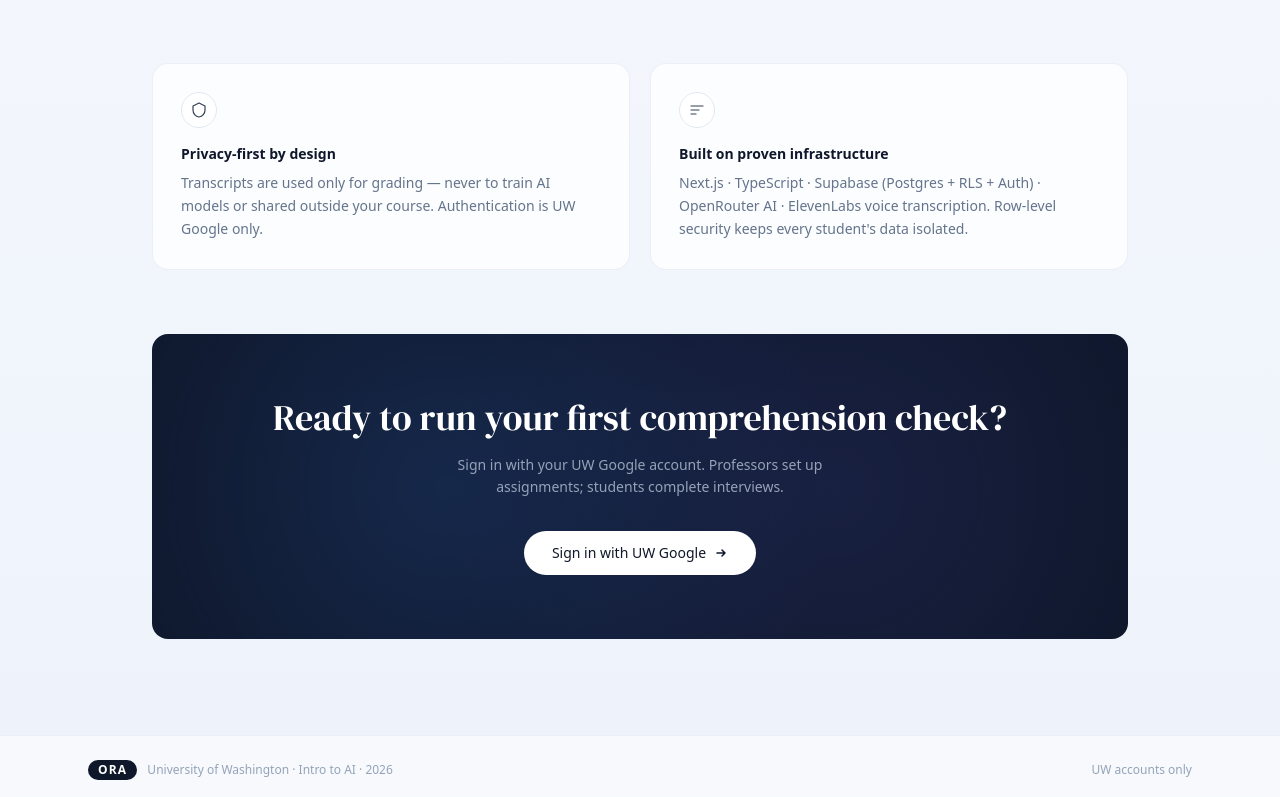
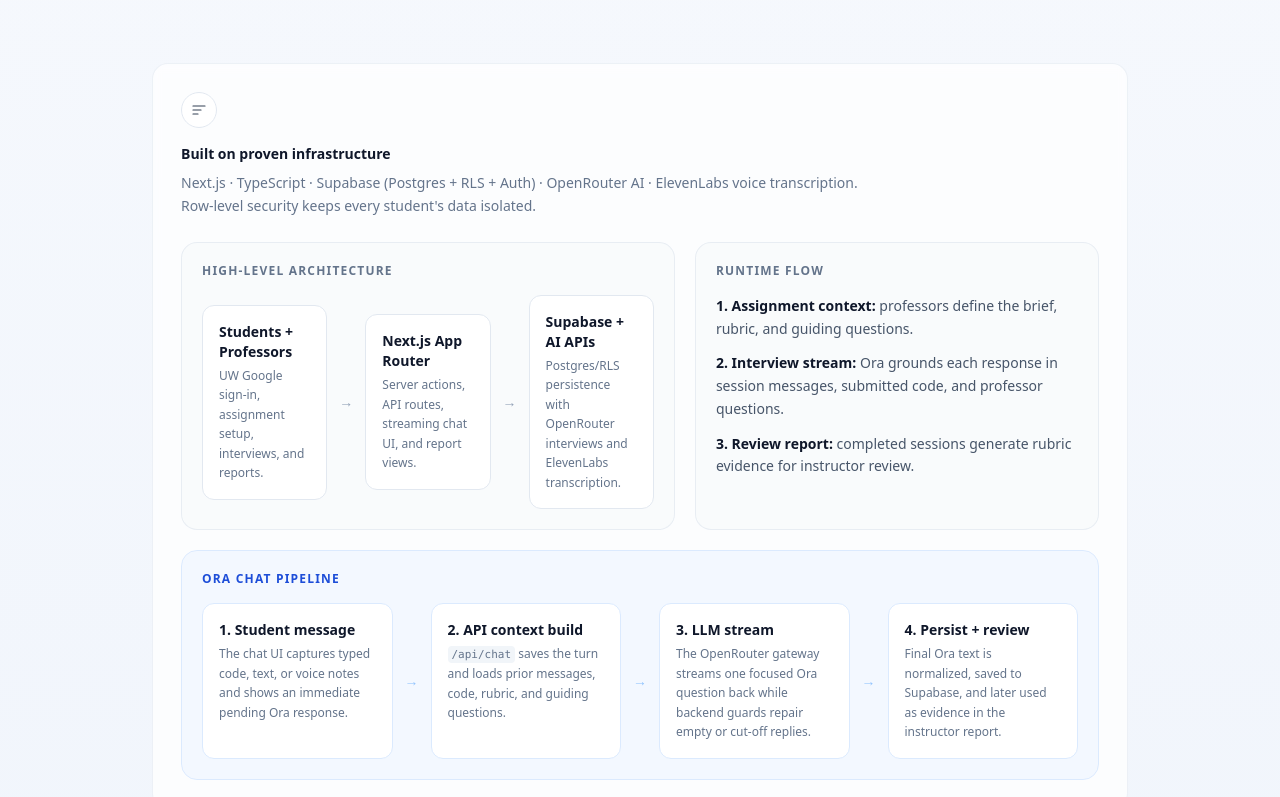
Before and after one commit to joeljosephk777/Ora, a Next.js app: page / in a window 1280 px wide. Shown: the part 1642-2439 px from the top of the page. Built offline with nearby package versions, Linux system fonts and the light colour scheme.

Commit message:
updated how-to architecture

```diff
--- a/src/app/page.tsx
+++ b/src/app/page.tsx
@@ -99,11 +99,17 @@
               href="/login"
               className="rounded-full bg-blue-700 px-7 py-3 text-sm font-medium text-white shadow-sm transition hover:bg-blue-800 active:scale-95 dark:bg-blue-600 dark:hover:bg-blue-700"
             >
-              Get started with UW Google
+              Sign-In
             </Link>
             <a
               href="#how-it-works"
               className="rounded-full border border-slate-200 bg-white/80 px-7 py-3 text-sm font-medium text-slate-600 transition hover:border-slate-300 hover:text-slate-900 dark:border-slate-700 dark:bg-slate-800/60 dark:text-slate-300 dark:hover:border-slate-600 dark:hover:text-white"
+            >
+              Jump to User Guide ↓
+            </a>
+            <a
+              href="#infrastructure"
+              className="rounded-full border border-blue-200 bg-blue-50/80 px-7 py-3 text-sm font-medium text-blue-700 transition hover:border-blue-300 hover:bg-blue-100 dark:border-blue-800/70 dark:bg-blue-950/50 dark:text-blue-300 dark:hover:border-blue-700 dark:hover:bg-blue-950"
             >
               See how it works ↓
             </a>
@@ -212,8 +218,111 @@
         {/* Privacy + tech */}
         <section className="mx-auto max-w-5xl px-6 pb-16">
           <div className="grid gap-5 md:grid-cols-2">
-            <div className="rounded-2xl border border-slate-200/60 bg-white/75 p-7 backdrop-blur-sm dark:border-slate-700/50 dark:bg-slate-900/70">
+            <div
+              id="infrastructure"
+              className="scroll-mt-24 rounded-2xl border border-slate-200/60 bg-white/75 p-7 backdrop-blur-sm dark:border-slate-700/50 dark:bg-slate-900/70 md:col-span-2"
+            >
               <div className="mb-4 flex h-9 w-9 items-center justify-center rounded-full border border-slate-200 bg-white dark:border-slate-700 dark:bg-slate-800">
+                <svg className="h-4 w-4 text-slate-700 dark:text-slate-300" viewBox="0 0 16 16" fill="none">
+                  <path d="M2 4h12M2 8h8M2 12h5" stroke="currentColor" strokeWidth="1.2" strokeLinecap="round" />
+                </svg>
+              </div>
+              <h4 className="text-sm font-semibold text-slate-900 dark:text-white">Built on proven infrastructure</h4>
+              <p className="mt-2 text-sm leading-relaxed text-slate-500 dark:text-slate-400">
+                Next.js · TypeScript · Supabase (Postgres + RLS + Auth) · OpenRouter AI ·
+                ElevenLabs voice transcription.
+                <br />
+                Row-level security keeps every student&apos;s data isolated.
+              </p>
+
+              <div className="mt-6 grid gap-5 lg:grid-cols-[1.1fr_0.9fr]">
+                <div className="rounded-2xl border border-slate-200/70 bg-slate-50/80 p-5 dark:border-slate-700/70 dark:bg-slate-800/60">
+                  <p className="text-xs font-semibold uppercase tracking-widest text-slate-500 dark:text-slate-400">
+                    High-level architecture
+                  </p>
+                  <div className="mt-4 grid gap-3 text-sm text-slate-600 dark:text-slate-300 sm:grid-cols-[1fr_auto_1fr_auto_1fr] sm:items-center">
+                    <div className="rounded-xl border border-slate-200 bg-white p-4 dark:border-slate-700 dark:bg-slate-900">
+                      <p className="font-semibold text-slate-900 dark:text-white">Students + Professors</p>
+                      <p className="mt-1 text-xs leading-relaxed text-slate-500 dark:text-slate-400">
+                        UW Google sign-in, assignment setup, interviews, and reports.
+                      </p>
+                    </div>
+                    <span className="hidden text-slate-400 sm:block">→</span>
+                    <div className="rounded-xl border border-slate-200 bg-white p-4 dark:border-slate-700 dark:bg-slate-900">
+                      <p className="font-semibold text-slate-900 dark:text-white">Next.js App Router</p>
+                      <p className="mt-1 text-xs leading-relaxed text-slate-500 dark:text-slate-400">
+                        Server actions, API routes, streaming chat UI, and report views.
+                      </p>
+                    </div>
+                    <span className="hidden text-slate-400 sm:block">→</span>
+                    <div className="rounded-xl border border-slate-200 bg-white p-4 dark:border-slate-700 dark:bg-slate-900">
+                      <p className="font-semibold text-slate-900 dark:text-white">Supabase + AI APIs</p>
+                      <p className="mt-1 text-xs leading-relaxed text-slate-500 dark:text-slate-400">
+                        Postgres/RLS persistence with OpenRouter interviews and ElevenLabs transcription.
+                      </p>
+                    </div>
+                  </div>
+                </div>
+
+                <div className="rounded-2xl border border-slate-200/70 bg-slate-50/80 p-5 dark:border-slate-700/70 dark:bg-slate-800/60">
+                  <p className="text-xs font-semibold uppercase tracking-widest text-slate-500 dark:text-slate-400">
+                    Runtime flow
+                  </p>
+                  <ol className="mt-4 space-y-3 text-sm leading-relaxed text-slate-600 dark:text-slate-300">
+                    <li>
+                      <span className="font-semibold text-slate-900 dark:text-white">1. Assignment context:</span> professors define the brief,
+                      rubric, and guiding questions.
+                    </li>
+                    <li>
+                      <span className="font-semibold text-slate-900 dark:text-white">2. Interview stream:</span> Ora grounds each response in
+                      session messages, submitted code, and professor questions.
+                    </li>
+                    <li>
+                      <span className="font-semibold text-slate-900 dark:text-white">3. Review report:</span> completed sessions generate rubric
+                      evidence for instructor review.
+                    </li>
+                  </ol>
+                </div>
+              </div>
+
+              <div className="mt-5 rounded-2xl border border-blue-100 bg-blue-50/70 p-5 dark:border-blue-900/50 dark:bg-blue-950/30">
+                <p className="text-xs font-semibold uppercase tracking-widest text-blue-700 dark:text-blue-300">
+                  Ora chat pipeline
+                </p>
+                <div className="mt-4 grid gap-3 text-sm text-slate-600 dark:text-slate-300 md:grid-cols-[1fr_auto_1fr_auto_1fr_auto_1fr] md:items-stretch">
+                  <div className="rounded-xl border border-blue-100 bg-white p-4 dark:border-blue-900/60 dark:bg-slate-900">
+                    <p className="font-semibold text-slate-900 dark:text-white">1. Student message</p>
+                    <p className="mt-1 text-xs leading-relaxed text-slate-500 dark:text-slate-400">
+                      The chat UI captures typed code, text, or voice notes and shows an immediate pending Ora response.
+                    </p>
+                  </div>
+                  <span className="hidden self-center text-blue-300 md:block">→</span>
+                  <div className="rounded-xl border border-blue-100 bg-white p-4 dark:border-blue-900/60 dark:bg-slate-900">
+                    <p className="font-semibold text-slate-900 dark:text-white">2. API context build</p>
+                    <p className="mt-1 text-xs leading-relaxed text-slate-500 dark:text-slate-400">
+                      <code className="rounded bg-slate-100 px-1 py-0.5 text-[11px] dark:bg-slate-800">/api/chat</code> saves the turn and loads prior messages, code, rubric, and guiding questions.
+                    </p>
+                  </div>
+                  <span className="hidden self-center text-blue-300 md:block">→</span>
+                  <div className="rounded-xl border border-blue-100 bg-white p-4 dark:border-blue-900/60 dark:bg-slate-900">
+                    <p className="font-semibold text-slate-900 dark:text-white">3. LLM stream</p>
+                    <p className="mt-1 text-xs leading-relaxed text-slate-500 dark:text-slate-400">
+                      The OpenRouter gateway streams one focused Ora question back while backend guards repair empty or cut-off replies.
+                    </p>
+                  </div>
+                  <span className="hidden self-center text-blue-300 md:block">→</span>
+                  <div className="rounded-xl border border-blue-100 bg-white p-4 dark:border-blue-900/60 dark:bg-slate-900">
+                    <p className="font-semibold text-slate-900 dark:text-white">4. Persist + review</p>
+                    <p className="mt-1 text-xs leading-relaxed text-slate-500 dark:text-slate-400">
+                      Final Ora text is normalized, saved to Supabase, and later used as evidence in the instructor report.
+                    </p>
+                  </div>
+                </div>
+              </div>
+            </div>
+
+            <div className="mx-auto max-w-xl rounded-2xl border border-slate-200/60 bg-white/75 p-7 text-center backdrop-blur-sm dark:border-slate-700/50 dark:bg-slate-900/70 md:col-span-2">
+              <div className="mx-auto mb-4 flex h-9 w-9 items-center justify-center rounded-full border border-slate-200 bg-white dark:border-slate-700 dark:bg-slate-800">
                 <svg className="h-4 w-4 text-slate-700 dark:text-slate-300" viewBox="0 0 16 16" fill="none">
                   <path d="M8 1L2 4v4c0 3.31 2.42 6.41 6 7 3.58-.59 6-3.69 6-7V4L8 1z" stroke="currentColor" strokeWidth="1.2" strokeLinejoin="round" />
                 </svg>
@@ -222,19 +331,6 @@
               <p className="mt-2 text-sm leading-relaxed text-slate-500 dark:text-slate-400">
                 Transcripts are used only for grading — never to train AI models or shared
                 outside your course. Authentication is UW Google only.
-              </p>
-            </div>
-
-            <div className="rounded-2xl border border-slate-200/60 bg-white/75 p-7 backdrop-blur-sm dark:border-slate-700/50 dark:bg-slate-900/70">
-              <div className="mb-4 flex h-9 w-9 items-center justify-center rounded-full border border-slate-200 bg-white dark:border-slate-700 dark:bg-slate-800">
-                <svg className="h-4 w-4 text-slate-700 dark:text-slate-300" viewBox="0 0 16 16" fill="none">
-                  <path d="M2 4h12M2 8h8M2 12h5" stroke="currentColor" strokeWidth="1.2" strokeLinecap="round" />
-                </svg>
-              </div>
-              <h4 className="text-sm font-semibold text-slate-900 dark:text-white">Built on proven infrastructure</h4>
-              <p className="mt-2 text-sm leading-relaxed text-slate-500 dark:text-slate-400">
-                Next.js · TypeScript · Supabase (Postgres + RLS + Auth) · OpenRouter AI ·
-                ElevenLabs voice transcription. Row-level security keeps every student&apos;s data isolated.
               </p>
             </div>
           </div>
```
